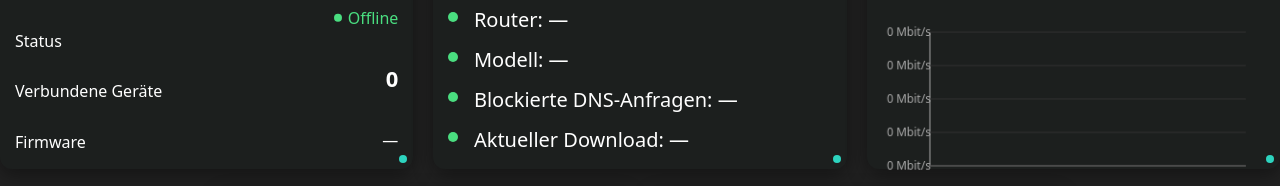
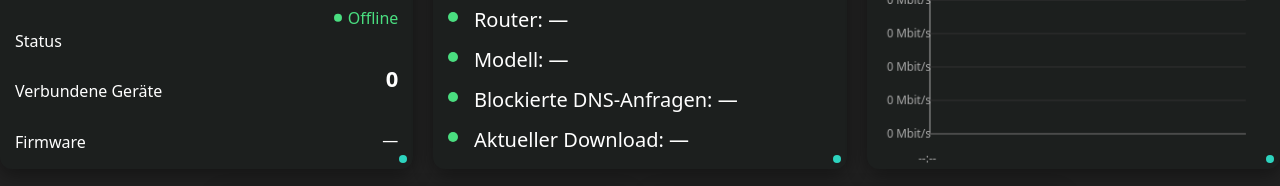
Before and after one commit to Thuemer/Nethera, a plain HTML site: page Applikation/overview.html in a window 1280 px wide. Shown: the part 219-405 px from the top of the page. Drawn offline with Linux system fonts and the light colour scheme; no server answers.

Commit message:
#70 Dashboard UI überarbeiten - details

```diff
--- a/Applikation/overview.css
+++ b/Applikation/overview.css
@@ -172,9 +172,11 @@ body {
     font-size: 1.25rem;
 }
 
-#speedChart {
-    margin-top: -2.5vw;
+.speedChart {
+    position: relative;
+    top: -4vh;
 }
+
 .legend {
     margin-top: 2vw;
     margin-left: 8vw;
```
